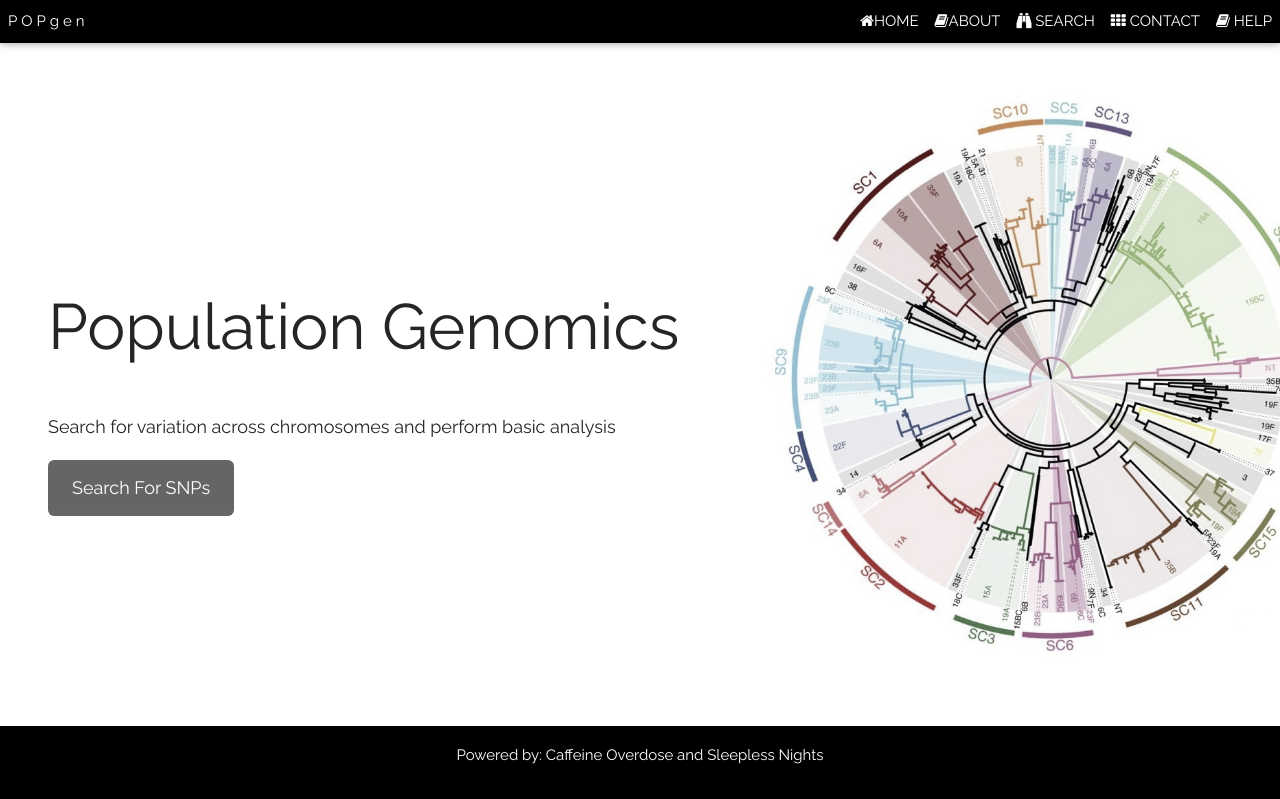
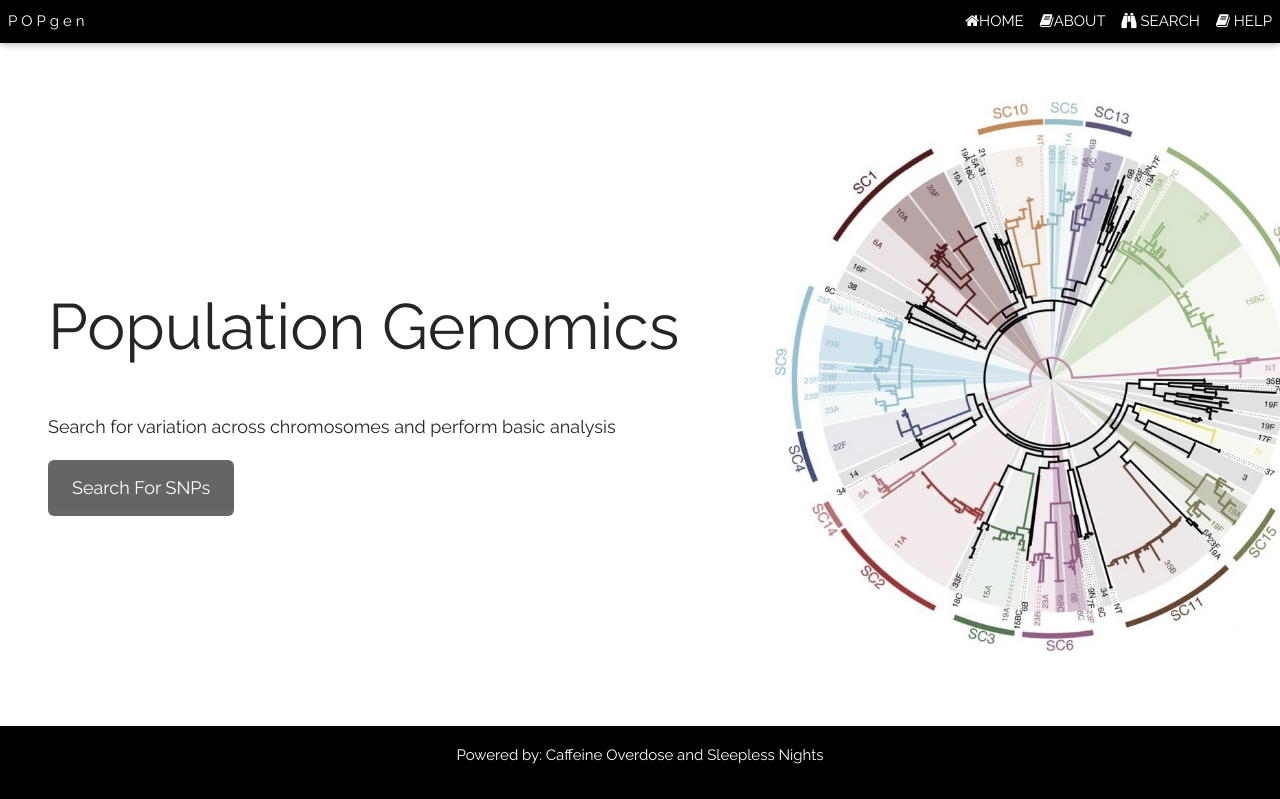
Before and after one commit to Mani-varma1/Web_project, a Flask app: page / in a window 1280 px wide. Shown: the top 799 px of the page. Run offline with Flask 2, Linux system fonts and the light colour scheme; some libraries are stand-ins or nearby versions.

Commit message:
Update layout.html

```diff
--- a/Flask/VCF_website/templates/layout.html
+++ b/Flask/VCF_website/templates/layout.html
@@ -48,45 +48,20 @@
         <a href="/" class="w3-bar-item w3-button w3-wide">POPgen</a>
         <!-- Right-sided navbar links -->
         <div class="w3-right w3-hide-small">
-          {% if not session['results'] %}
-          <a href="{{ url_for('home') }}" class="w3-bar-item w3-button"
-            ><i class="fa fa-home"></i>HOME</a
-          >
-          <a href="{{ url_for('about') }}" class="w3-bar-item w3-button"
-            ><i class="fa fa-book"></i>ABOUT</a
-          >
-          <a href="{{ url_for('search') }}" class="w3-bar-item w3-button"
-            ><i class="fa fa-binoculars"></i> SEARCH</a
-          >
-          <a href="{{ url_for('contact') }}" class="w3-bar-item w3-button"
-            ><i class="fa fa-th"></i> CONTACT</a
-          >
-          <a href="{{ url_for('help') }}" class="w3-bar-item w3-button"
-            ><i class="fa fa-book"></i> HELP</a
-          >
-          {% endif %} {% if session['results'] %}
-          <a href="{{ url_for('home') }}" class="w3-bar-item w3-button"
-            ><i class="fa fa-home"></i>HOME</a
-          >
-          <a href="{{ url_for('about') }}" class="w3-bar-item w3-button"
-            ><i class="fa fa-book"></i>ABOUT</a
-          >
-          <a href="{{ url_for('search') }}" class="w3-bar-item w3-button"
-            ><i class="fa fa-binoculars"></i> SEARCH</a
-          >
-          <a href="{{ url_for('contact') }}" class="w3-bar-item w3-button"
-            ><i class="fa fa-th"></i> CONTACT</a
-          >
-          <a href="{{ url_for('help') }}" class="w3-bar-item w3-button"
-            ><i class="fa fa-book"></i> HELP</a
-          >
-          <a href="{{ url_for('results') }}" class="w3-bar-item w3-button">
-            RESULTS</a
-          >
-          <a href="{{ url_for('help') }}" class="w3-bar-item w3-button">
-            STATS</a
-          >
-          {% endif %}
+      {% if not session['results'] %}
+      <a href="{{ url_for('home') }}" class="w3-bar-item w3-button"><i class="fa fa-home"></i>HOME</a>
+      <a href="{{ url_for('about') }}" class="w3-bar-item w3-button"><i class="fa fa-book"></i>ABOUT</a>
+      <a href="{{ url_for('search') }}" class="w3-bar-item w3-button"><i class="fa fa-binoculars"></i> SEARCH</a>
+      <a href="{{ url_for('help') }}" class="w3-bar-item w3-button"><i class="fa fa-book"></i> HELP</a>
+      {% endif %}
+      {% if session['results'] %}
+        <a href="{{ url_for('home') }}" class="w3-bar-item w3-button"><i class="fa fa-home"></i>HOME</a>
+        <a href="{{ url_for('about') }}" class="w3-bar-item w3-button"><i class="fa fa-book"></i>ABOUT</a>
+        <a href="{{ url_for('search') }}" class="w3-bar-item w3-button"><i class="fa fa-binoculars"></i> SEARCH</a>
+        <a href="{{ url_for('help') }}" class="w3-bar-item w3-button"><i class="fa fa-book"></i> HELP</a>
+        <a href="{{ url_for('results') }}" class="w3-bar-item w3-button"> RESULTS</a>
+        <a href="{{ url_for('stats', pops= None, stats=None, bin=None, step=None) }}" class="w3-bar-item w3-button"> STATS</a>
+      {% endif %}
         </div>
       </div>
     </div>
@@ -97,11 +72,17 @@
     <main role="main" class="container mt-5">
       <div class="row">
         <div class="col-md-8 mt-5">
-          {% with messages = get_flashed_messages(with_categories=True) %} {%if
-          messages %} {% for category, message in messages %}
-          <div class="alert alert-{{ category }}">{{ message }}</div>
-          {% endfor %} {% endif %} {% endwith %} {% block search %}{% endblock
-          %}
+          {% with messages = get_flashed_messages(with_categories=True) %}
+            {%if messages %}
+              {% for category, message in messages %}
+                <div class="alert alert-{{ category }}">
+                  {{ message }}
+                </div>
+              {% endfor %}
+            {% endif %}
+          {% endwith %}
+
+          {% block search %}{% endblock %}
         </div>
       </div>
     </main>
```
